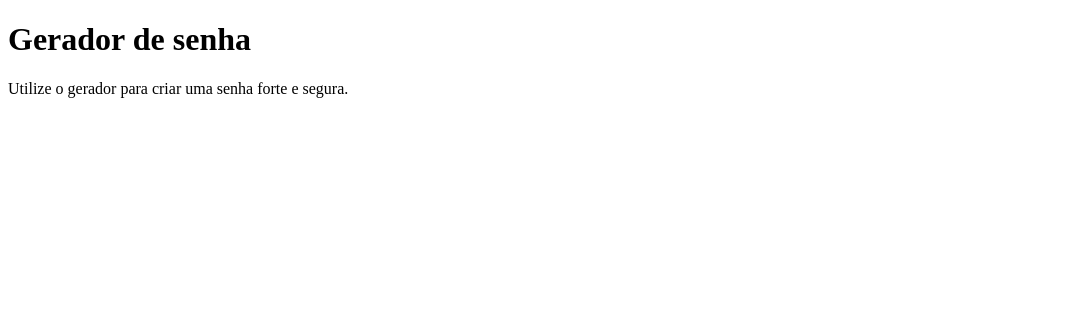
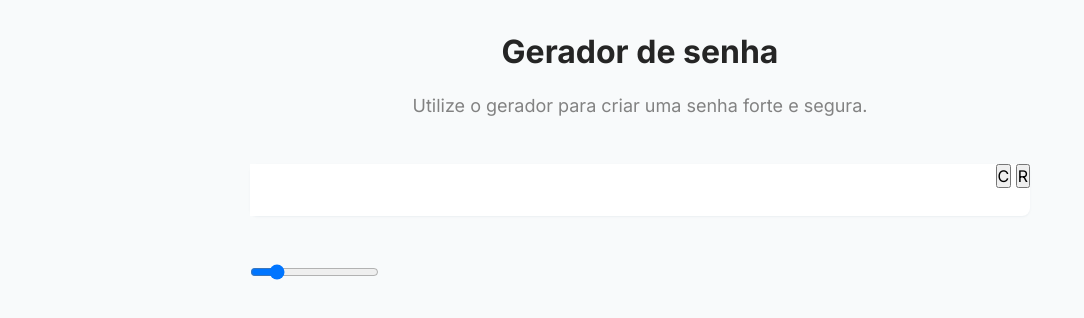
Before and after one commit to lucas-tachibana/DevSamurai, a plain HTML site: page 03 - gerador de senha/index.html in a window 1280 px wide. Shown: the whole page, without its empty margins (0-1084 px from the left). Drawn offline with Linux system fonts and the light colour scheme.

Commit message:
Adiciona estilização do body e textos

```diff
--- a/03 - gerador de senha/index.html
+++ b/03 - gerador de senha/index.html
@@ -6,11 +6,76 @@
     <meta http-equiv="X-UA-Compatible" content="IE=edge">
     <meta name="viewport" content="width=device-width, initial-scale=1.0">
     <title>Gerador de Senha</title>
+    <link rel="stylesheet" href="reset.css">
+    <link rel="stylesheet" href="style.css">
+    <link rel="preconnect" href="https://fonts.googleapis.com">
+    <link rel="preconnect" href="https://fonts.gstatic.com" crossorigin>
+    <link
+      href="https://fonts.googleapis.com/css2?family=Inter:wght@100;200;300;400;500;600;700;800;900&display=swap"
+      rel="stylesheet">
+    <link rel="preconnect" href="https://fonts.googleapis.com">
+    <link
+      href="https://fonts.googleapis.com/css2?family=Inconsolata:wght@600&family=Inter:wght@100;200;300;400;500;600;700;800;900&display=swap"
+      rel="stylesheet">
   </head>
 
   <body>
-    <h1>Gerador de senha</h1>
-    <p>Utilize o gerador para criar uma senha forte e segura.</p>
+    <main>
+      <section class="hero">
+        <h1 class="title">Gerador de senha</h1>
+        <p class="subtitle">Utilize o gerador para criar uma senha forte e
+          segura.</p>
+      </section>
+
+      <section class="box">
+        <div class="password">
+          <div class="text">
+            <input type="text" name="password" id="password" />
+          </div>
+          <div class="actions">
+            <button id="copy2">C</button>
+            <button id="renew">R</button>
+          </div>
+        </div>
+      </section>
+      <input
+        type="range"
+        name="password-length"
+        id="password-length"
+        value="16"
+        min="6" max="64"/>
+    </main>
+    <script>
+      let passwordLength = 16;
+      const inputEl = document.querySelector("#password");
+
+      function generatePassword() {
+        const chars = "abcdefghjkmnpqrstuvwxyzABCDEFGHJKLMNPQRSTUVWXYZ123456789?!@&*()[]"
+
+        let password = ""
+
+        for(let i = 0; i < passwordLength; i++) {
+          const randomNumber = Math.floor(Math.random() * chars.length)
+          password += chars.substring(randomNumber, randomNumber + 1)
+        }
+        inputEl.value = password;
+      }
+
+      function copy() {
+        navigator.clipboard.writeText(inputEl.value);
+      }
+
+      const passwordLengthEl = document.querySelector("#password-length");
+      passwordLengthEl.addEventListener("input", () => {
+        passwordLength = passwordLengthEl.value;
+        generatePassword();
+      })
+
+      const copyButtonEl = document.querySelector("#copy");
+      copyButtonEl.addEventListener("click", copy);
+
+      generatePassword();
+    </script>
   </body>
 
 </html>
--- /dev/null
+++ b/03 - gerador de senha/reset.css
@@ -0,0 +1,7 @@
+* {
+  box-sizing: border-box;
+  margin: 0;
+  padding: 0;
+  font-size: 16px;
+  font-family: 'Inter', sans-serif;
+}
--- /dev/null
+++ b/03 - gerador de senha/style.css
@@ -0,0 +1,56 @@
+body {
+  background-color: #f8fafb;
+  color: #252525;
+  padding: 2rem;
+}
+
+main {
+  max-width: 780px;
+  margin: 0 auto;
+}
+
+.hero {
+  text-align: center;
+  padding-bottom: 3rem;
+}
+
+.hero .title {
+  font-size: 2rem;
+  font-weight: bold;
+  padding-bottom: 1.5rem;
+}
+
+.hero .subtitle {
+  font-size: 1.125rem;
+  color: #828282;
+}
+
+.box {
+  background-color: #fff;
+  box-shadow: 0 1px 2px rgba(132, 148, 165, 0.1);
+  border-radius: 8px;
+  margin-bottom: 3rem;
+}
+
+.password {
+  display: flex;
+}
+
+.password .text {
+  flex: 1;
+}
+
+.password .text input {
+  font-family: "Inconsolata", sans-serif;
+  font-size: 3rem;
+  border: none;
+  outline: none;
+  cursor: default;
+  height: 52px;
+  width: 100%;
+  transition: all 0.5s;
+  -webkit-user-select: none;
+  -moz-user-select: none;
+  -ms-user-select: none;
+  user-select: none;
+}
```
